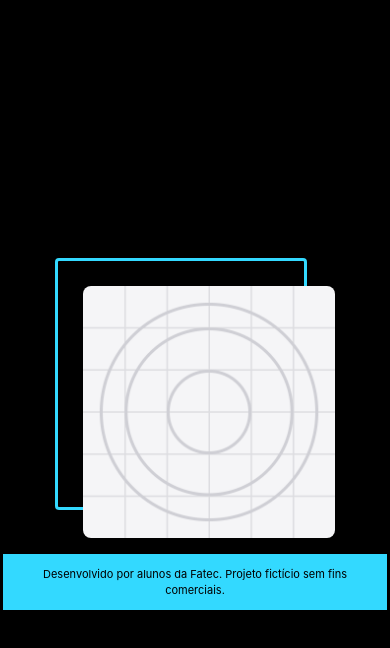
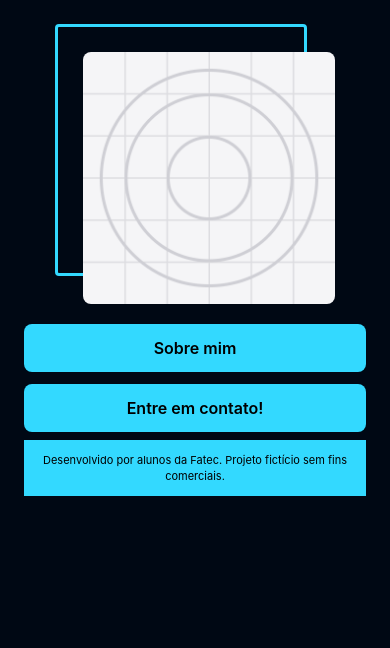
Before and after one commit to 3Henriques/landing-page, a React Native app: screen /Home in a window 390 px wide. Shown: the top 648 px of the page. Built offline with nearby package versions, Linux system fonts and the light colour scheme.

Commit message:
feat(Botao): Implementa os botões

```diff
--- a/package.json
+++ b/package.json
@@ -9,10 +9,14 @@
     "web": "expo start --web"
   },
   "dependencies": {
+    "@react-navigation/native": "^7.2.2",
+    "@react-navigation/native-stack": "^7.14.12",
     "expo": "~54.0.33",
     "expo-status-bar": "~3.0.9",
     "react": "19.1.0",
-    "react-native": "0.81.5"
+    "react-native": "0.81.5",
+    "react-native-safe-area-context": "~5.6.0",
+    "react-native-screens": "~4.16.0"
   },
   "devDependencies": {
     "@types/react": "~19.1.0",
--- a/src/components/Botao/Botao.tsx
+++ b/src/components/Botao/Botao.tsx
@@ -0,0 +1,25 @@
+import { View, Pressable, Text, Alert } from 'react-native';
+import { styles } from './BotaoStyle';
+import { useNavigation } from '@react-navigation/native';
+import { HomeNavigation } from '../../navigation/AppNavigator';
+
+export function Botao(){
+    const navigation = useNavigation<HomeNavigation>();
+
+    return(
+        <View>
+            <Pressable
+                onPress={() => navigation.navigate('About')}
+                style={({ pressed }) => [styles.primaryBtn, pressed && styles.pressed]}
+            >
+            <Text style={styles.primaryLabel}>Sobre mim</Text>
+            </Pressable>
+            <Pressable
+                onPress={() => Alert.alert('Entre em contato')}
+                style={({ pressed }) => [styles.primaryBtn, pressed && styles.pressed]}
+            >
+            <Text style={styles.primaryLabel}>Entre em contato!</Text>
+            </Pressable>
+        </View>
+    )
+}
--- a/src/components/Botao/BotaoStyle.tsx
+++ b/src/components/Botao/BotaoStyle.tsx
@@ -0,0 +1,22 @@
+import { StyleSheet } from 'react-native';
+import { tema } from '../../Tema';
+
+export const styles = StyleSheet.create({
+    primaryBtn: {
+        backgroundColor: tema.accent,
+        borderRadius: 8,
+        paddingVertical: 14,
+        marginTop: 12,
+        alignItems: 'center',
+    },
+
+    primaryLabel: {
+        color: tema.textOnAccent,
+        fontSize: 16,
+        fontWeight: '600',
+    },
+
+    pressed: {
+        opacity: 0.9,
+    }
+});
--- a/src/screens/Home/Home.tsx
+++ b/src/screens/Home/Home.tsx
@@ -1,13 +1,24 @@
-import { View } from "react-native";
+import { ScrollView, View } from "react-native";
 import { styles } from './HomeStyles';
 import Rodape from "../../components/Rodape/Rodape";
 import { FotoPerfil } from "../../components/FotoPerfil/FotoPerfil";
+import { Botao } from "../../components/Botao/Botao";
+import { useSafeAreaInsets } from "react-native-safe-area-context";
 
 export function Home(){
+    const insets = useSafeAreaInsets();
+
     return(
-        <View style={styles.container}>
-            <FotoPerfil />
-            <Rodape />
+        <View style={[styles.root, { paddingTop: insets.top }]}>
+            <ScrollView
+                contentContainerStyle={styles.scroll}
+                keyboardShouldPersistTaps="handled"
+                showsVerticalScrollIndicator={false}
+            >
+                <FotoPerfil />
+                <Botao />
+                <Rodape />
+            </ScrollView>
         </View>
     )
 }
--- a/src/screens/Home/HomeStyles.tsx
+++ b/src/screens/Home/HomeStyles.tsx
@@ -1,4 +1,5 @@
 import { StyleSheet } from "react-native";
+import { tema } from "../../Tema";
 
 export const styles = StyleSheet.create({
     container: {
@@ -7,5 +8,15 @@ export const styles = StyleSheet.create({
         alignItems: 'center',
         justifyContent: 'center',
         borderWidth: 3,
-    }
+    },
+
+    root: {
+        flex: 1,
+        backgroundColor: tema.background,
+    },
+
+    scroll: {
+        paddingHorizontal: tema.paddingHorizontal,
+        paddingBottom: 32,
+    },
 })
```
Also changed, not shown: src/navigation/AppNavigator.tsx (+9 -0 lines), src/components/Footer/Footer.tsx (deleted), src/components/Footer/FooterStyles.tsx (deleted), 1 other file (tests, documents, lock files or other folders).
